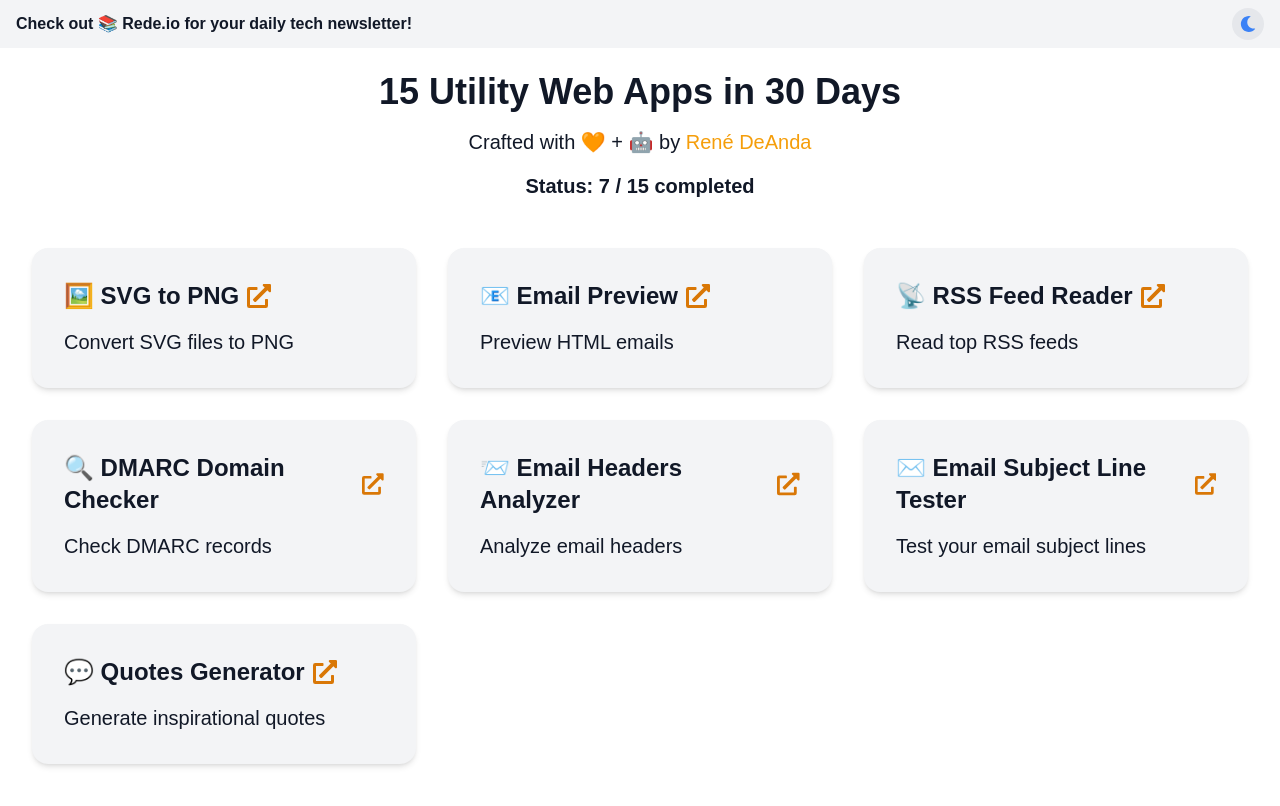
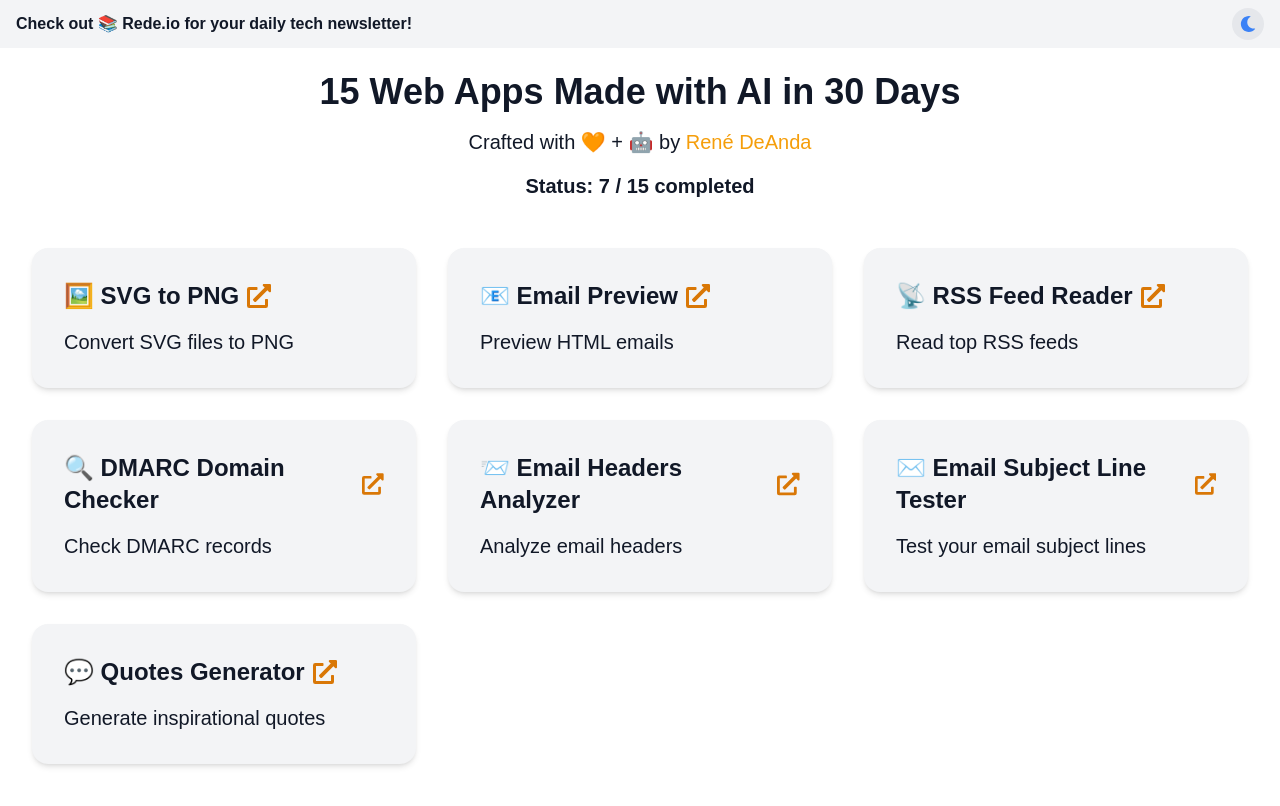
Before and after one commit to renedeanda/makr.io, a Next.js app: page / in a window 1280 px wide. Shown: the top 806 px of the page. Built offline with nearby package versions, Linux system fonts and the light colour scheme; no server answers.

Commit message:
Update index.js

```diff
--- a/pages/index.js
+++ b/pages/index.js
@@ -23,8 +23,8 @@ export default function Home() {
   return (
     <div className={`min-h-screen flex flex-col ${theme === 'dark' ? 'bg-darkBackground text-darkText' : 'bg-white text-gray-900'}`}>
       <Head>
-        <title>15 Utility Web Apps in 30 Days</title>
-        <meta name="description" content="A collection of 15 utility web apps created in 30 days" />
+        <title>Make with AI | 15 Web Apps in 30 Days</title>
+        <meta name="description" content="A collection of 15 utility web apps made with AI in 30 days" />
         <link rel="icon" href="/favicon.svg" />
       </Head>
 
@@ -44,7 +44,7 @@ export default function Home() {
 
       <div className="flex justify-center items-center p-6 flex-grow">
         <header className="text-center">
-          <h1 className="text-4xl font-extrabold">15 Utility Web Apps in 30 Days</h1>
+          <h1 className="text-4xl font-extrabold">15 Web Apps Made with AI in 30 Days</h1>
           <p className="text-xl mt-4">
             Crafted with 🧡 + 🤖 by <a href="https://renedeanda.com/?utm_source=makr_15" className="text-amber-500 hover:underline">René DeAnda</a>
           </p>
```
